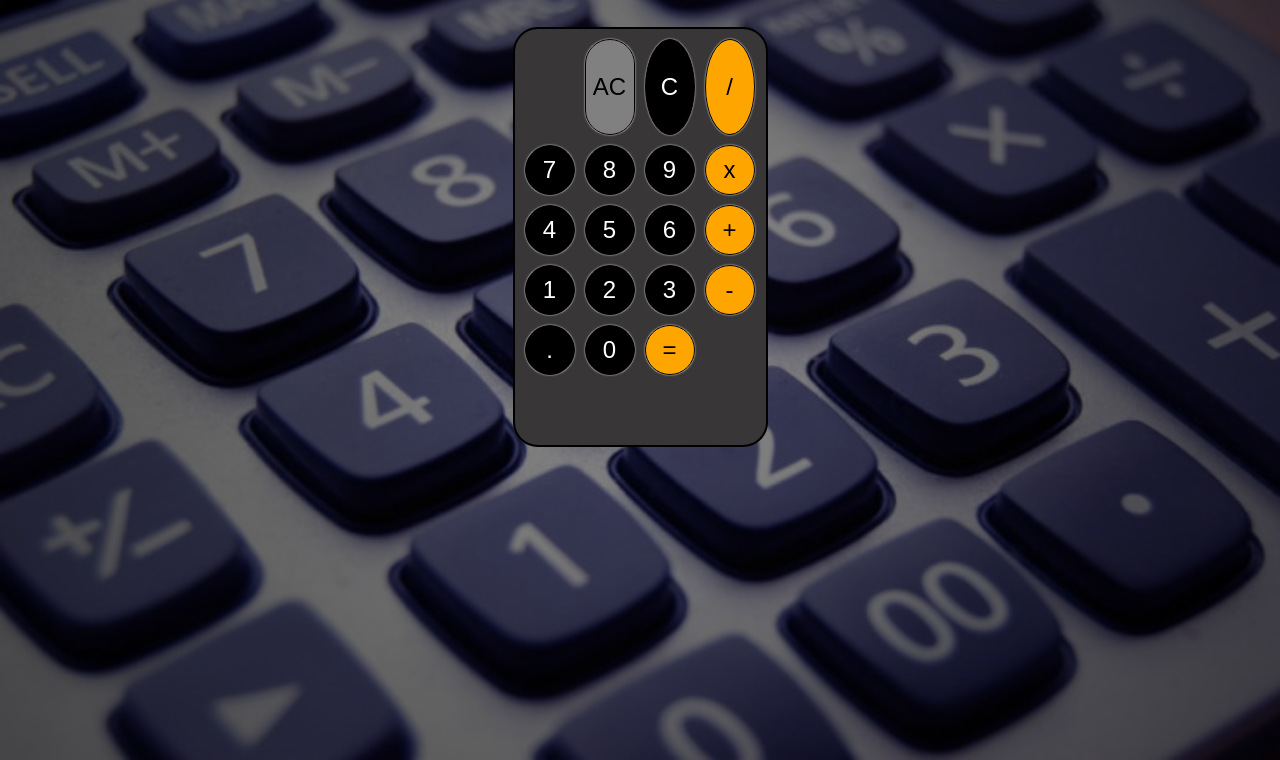
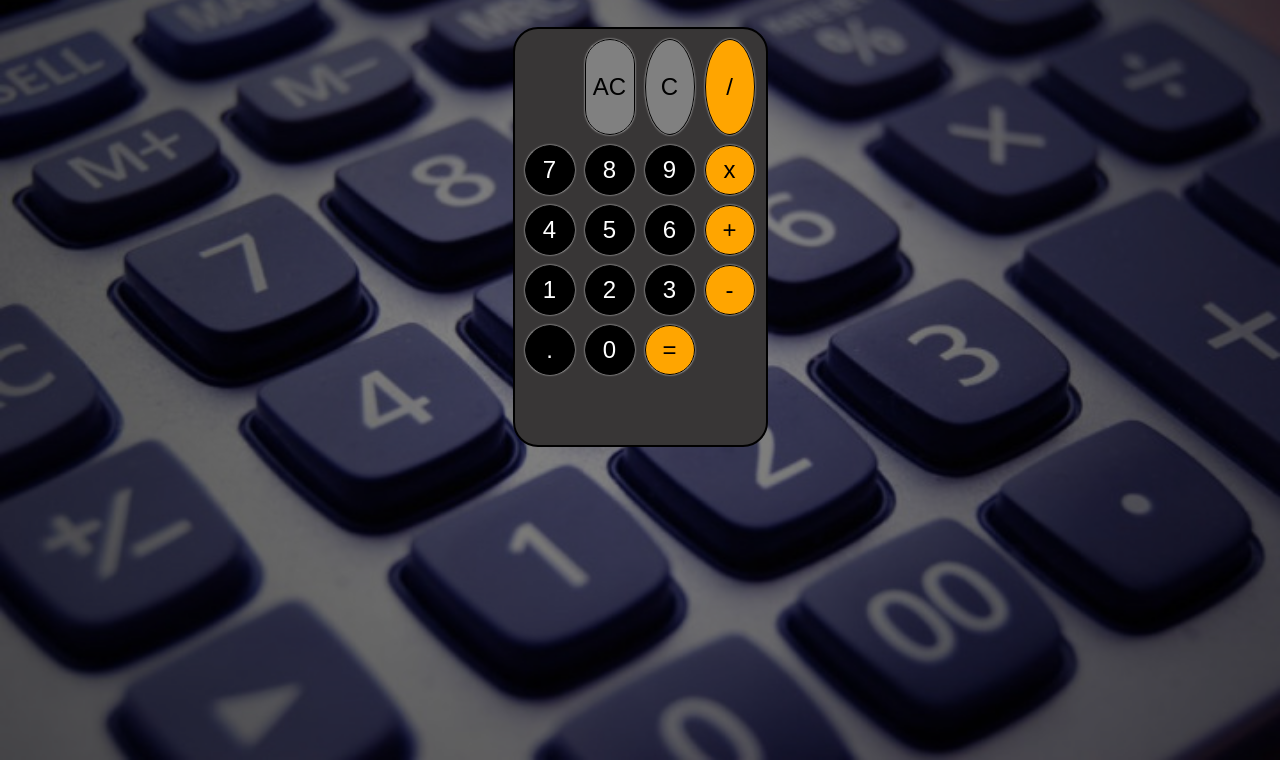
Before and after one commit to 21ciprian/calculator-vanilla-javascript, a plain HTML site: page index.html in a window 1280 px wide. Shown: the part 40-800 px from the top of the page. Drawn offline with Linux system fonts and the light colour scheme.

Commit message:
Styled del button

```diff
--- a/main.css
+++ b/main.css
@@ -89,3 +89,12 @@ h1 {
 .calculator-container button.op:hover {
 	background-color: #ebb787;
 }
+.calculator-container button.del {
+	background-color: grey;
+	color: black;
+}
+
+.calculator-container button.del:hover {
+	background-color: #302828;
+	color: white;
+}
```
